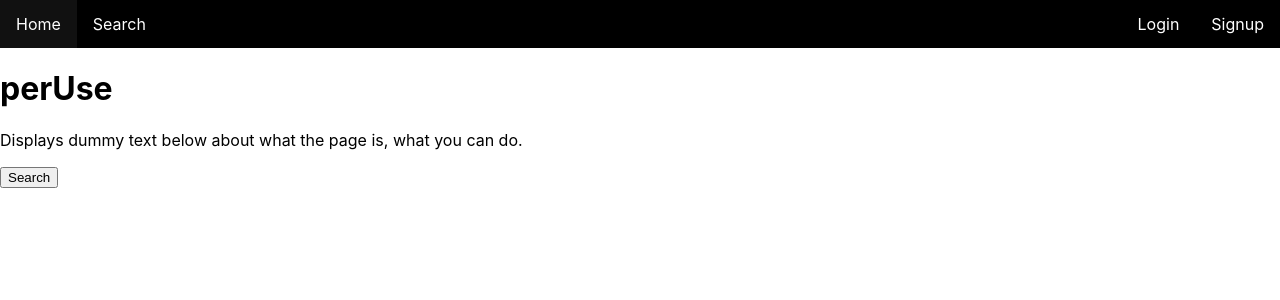
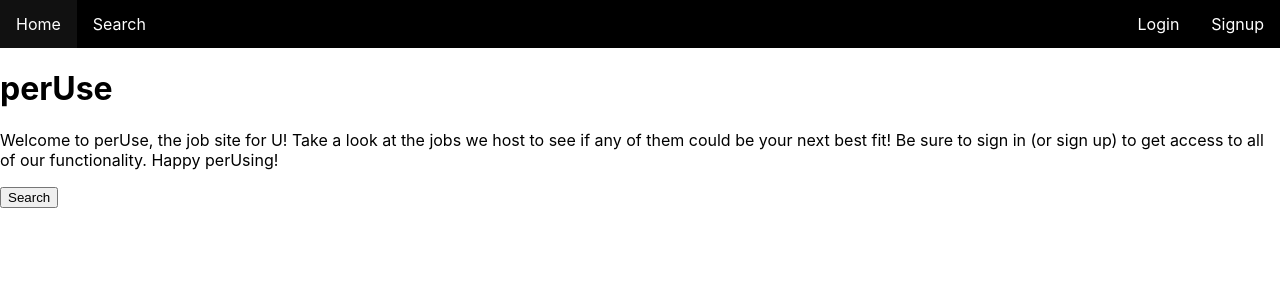
Before and after one commit to SPFlores/perUse, a React (Create React App) app in the folder Client/: page / in a window 1280 px wide. Shown: the top 300 px of the page. Built offline with nearby package versions, Linux system fonts and the light colour scheme.

Commit message:
functionality break, styling starting

```diff
--- a/Client/src/pages/Landing/Landing.js
+++ b/Client/src/pages/Landing/Landing.js
@@ -17,10 +17,7 @@ const LandingPage = _ => {
   return (
     <div>
       <h1>perUse</h1>
-      <p>Displays dummy text below about what the page is, what you can do.</p>
-      {/* <ul>To Do
-        <li>style everything</li>
-      </ul> */}
+      <p>Welcome to perUse, the job site for U! Take a look at the jobs we host to see if any of them could be your next best fit! Be sure to sign in (or sign up) to get access to all of our functionality. Happy perUsing!</p>
       <div>
         <Link to='/search'>
           <button>Search</button>
```
